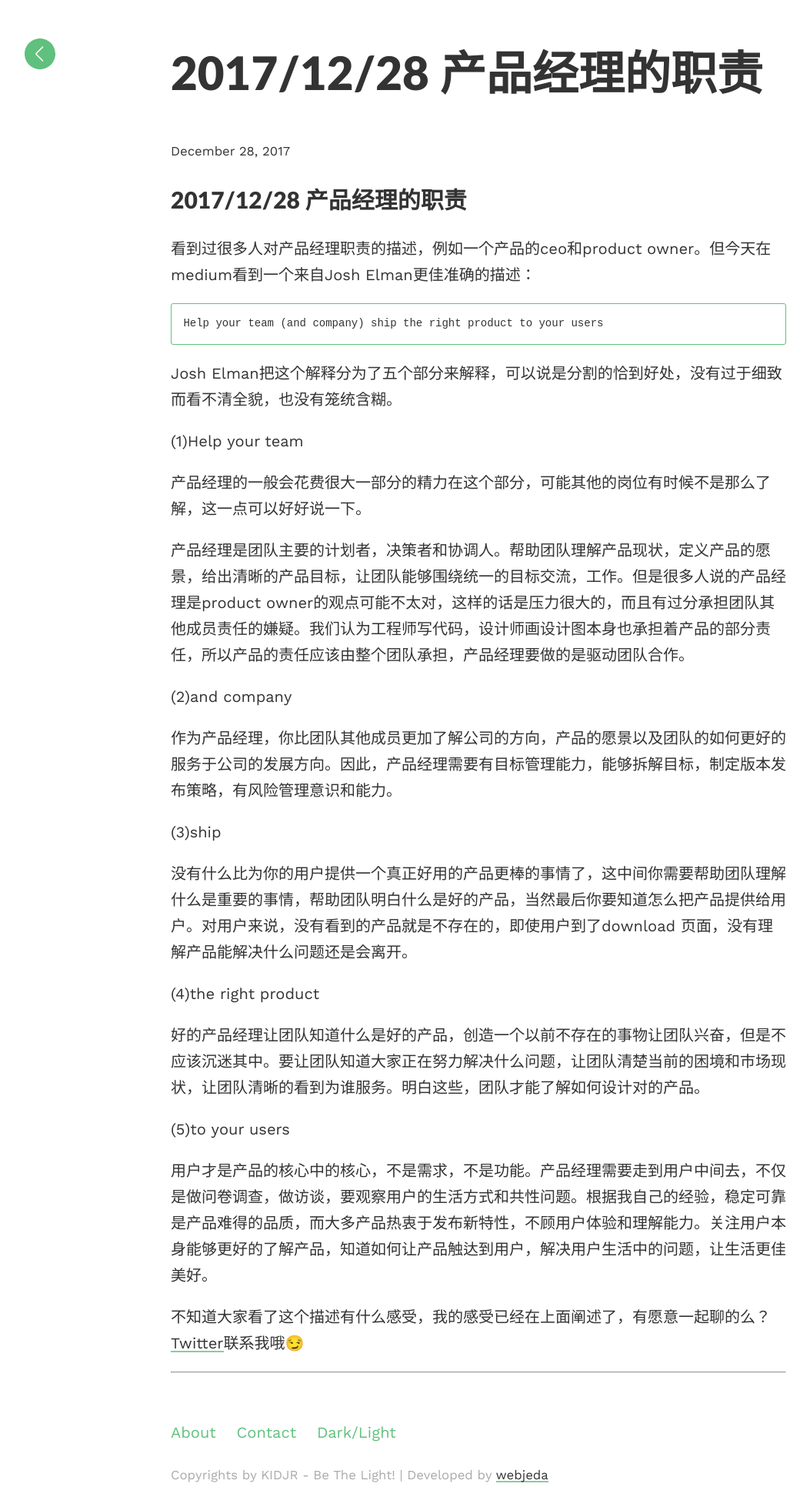
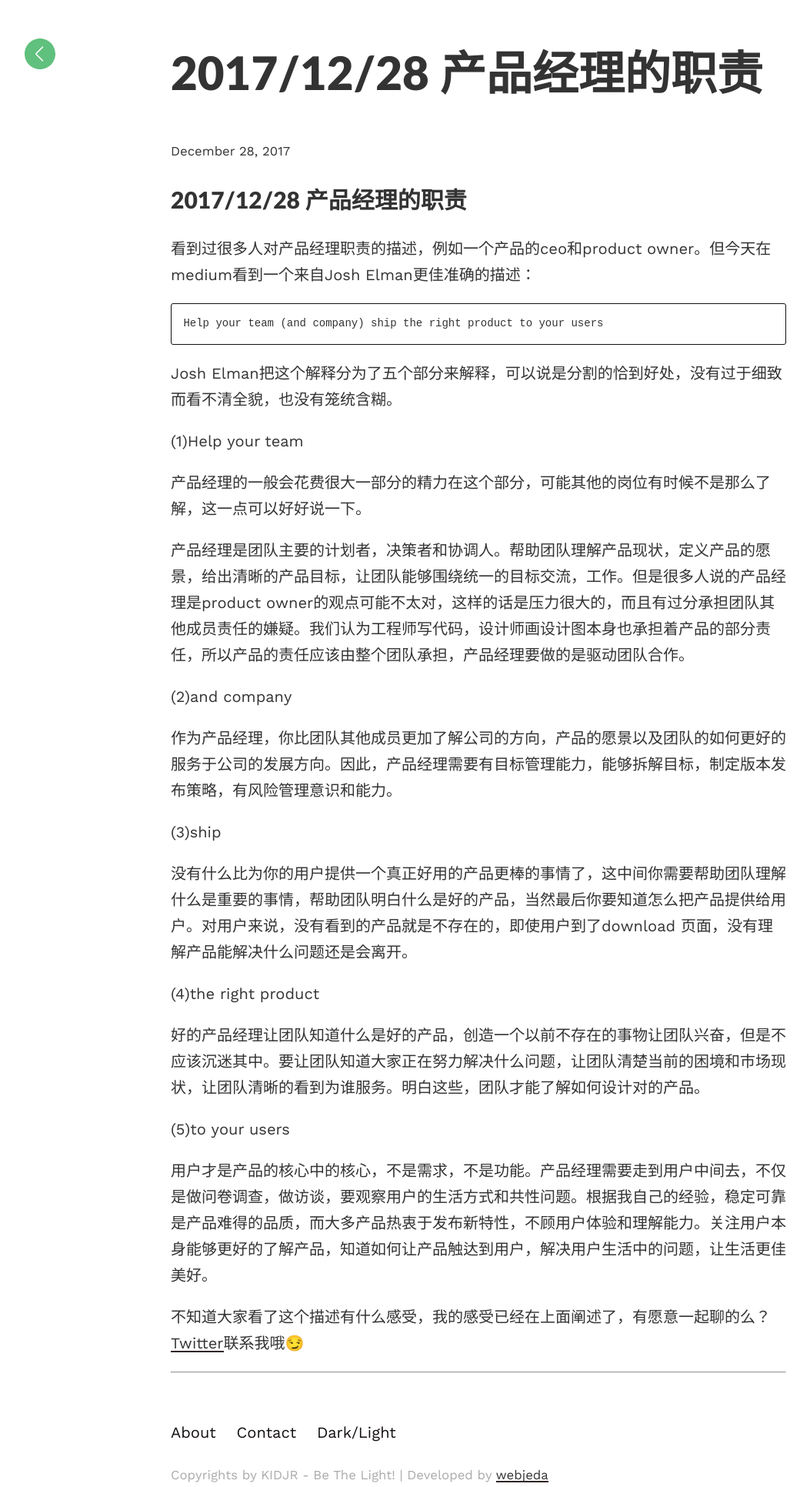
Before and after one commit to funkidsvip/kidjr.github.io, a Jekyll site: the page built from _posts/2017-12-28-产品经理的职责.md, in a window 1280 px wide. Shown: the whole page at 77% size, without its empty margins (18-1071 px from the left). Built offline with Jekyll 4.4.1, drawn with Linux system fonts in a browser that asks for light colours; comment, search, counter and statistics services are not loaded.

Commit message:
Update main.scss

```diff
--- a/assets/css/main.scss
+++ b/assets/css/main.scss
@@ -14,7 +14,7 @@ $spacing-unit:     30px;
 
 $text-color:       #333;
 $background-color: #fdfdfd;
-$brand-color:      #60c17d;
+$brand-color:      #140F0F;
 
 $grey-color:       #828282;
 $grey-color-light: lighten($grey-color, 40%);
```
